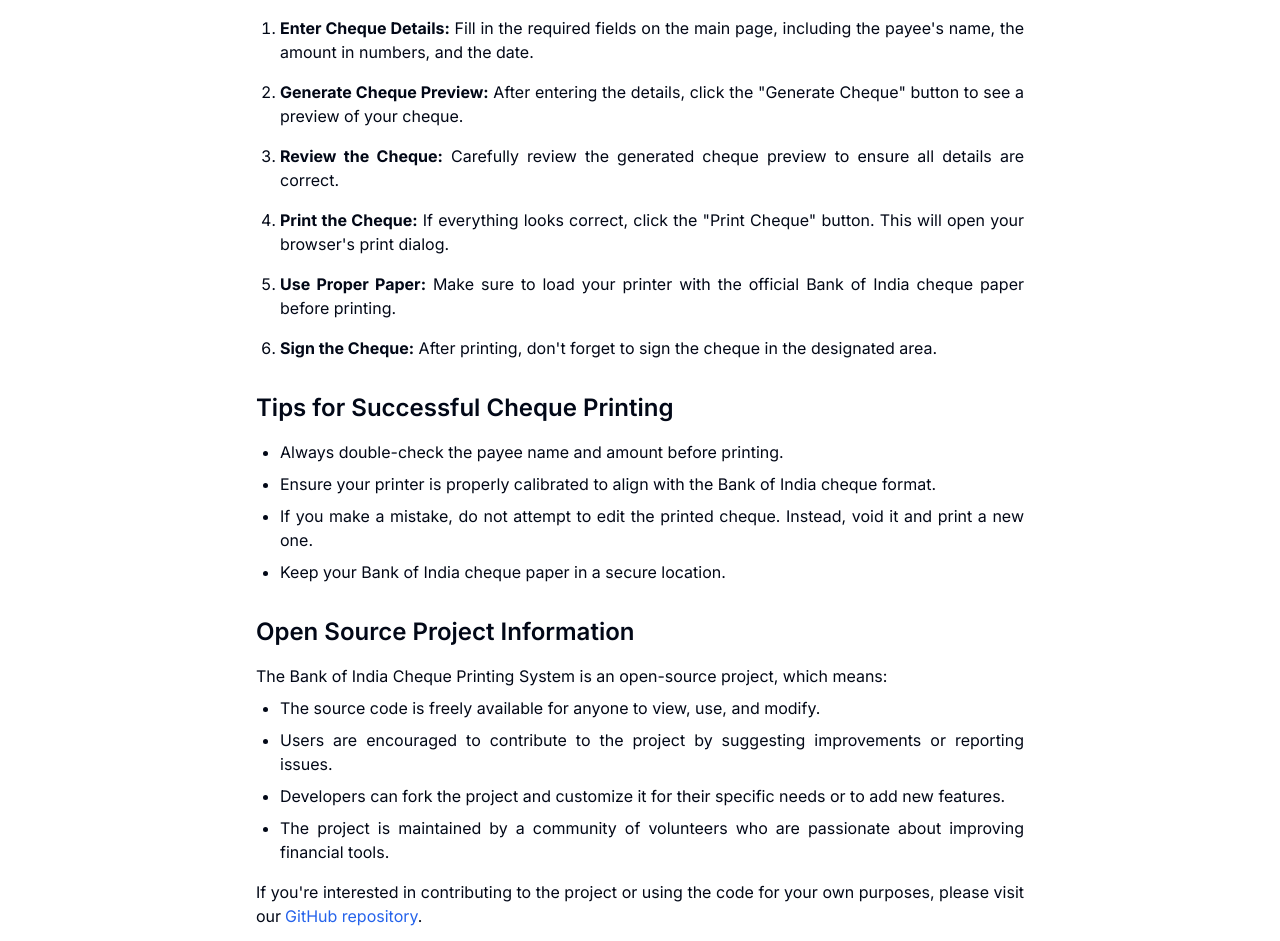
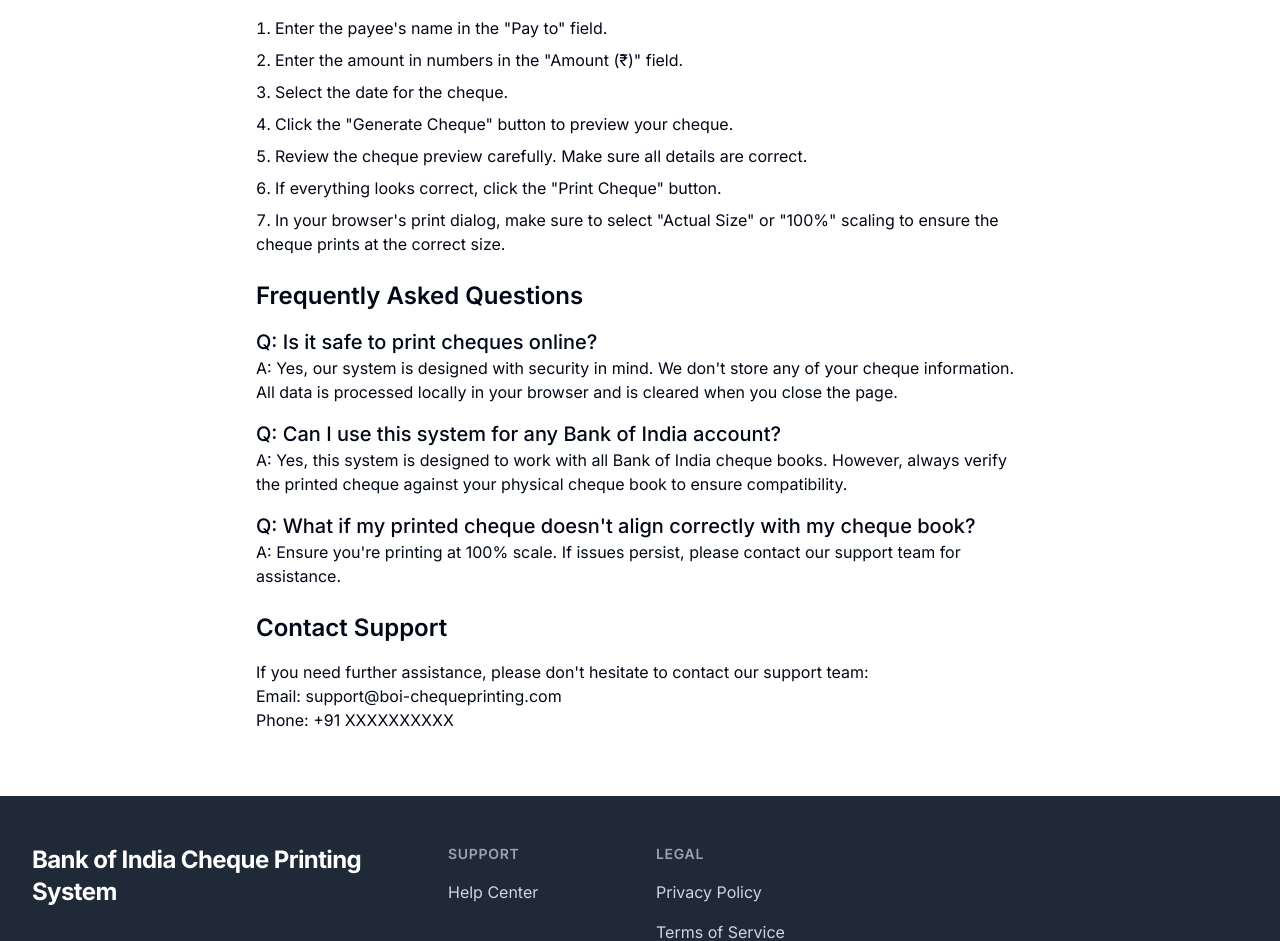
Before and after one commit to neil-jay/boi-cheque-printing-system, a Next.js app: page /help in a window 1280 px wide. Shown: the part 212-1153 px from the top of the page. Built offline with nearby package versions, Linux system fonts and the light colour scheme.

Commit message:
fix: Fix Eslint errors

```diff
--- a/app/help/page.tsx
+++ b/app/help/page.tsx
@@ -1,70 +1,50 @@
-import Link from 'next/link'
-import { Button } from "@/components/ui/button"
+import { Metadata } from 'next'
 import Header from '@/components/Header'
 import Footer from '@/components/Footer'
 
-export default function HelpCenter() {
+export const metadata: Metadata = {
+  title: 'Help | Bank of India Cheque Printing System',
+  description: 'Get help with using the Bank of India Cheque Printing System. Learn how to print cheques and troubleshoot common issues.',
+}
+
+export default function HelpPage() {
   return (
     <div className="min-h-screen flex flex-col">
       <Header />
       <main className="flex-grow container mx-auto px-4 py-8">
         <h1 className="text-3xl font-bold mb-6 text-center">Help Center</h1>
-        <div className="max-w-3xl mx-auto space-y-8">
-          <section className="text-justify">
-            <h2 className="text-2xl font-semibold mb-4">How to Use the Bank of India Cheque Printing System</h2>
-            <ol className="list-decimal pl-6 space-y-4">
-              <li>
-                <strong>Enter Cheque Details:</strong> Fill in the required fields on the main page, including the payee's name, the amount in numbers, and the date.
-              </li>
-              <li>
-                <strong>Generate Cheque Preview:</strong> After entering the details, click the "Generate Cheque" button to see a preview of your cheque.
-              </li>
-              <li>
-                <strong>Review the Cheque:</strong> Carefully review the generated cheque preview to ensure all details are correct.
-              </li>
-              <li>
-                <strong>Print the Cheque:</strong> If everything looks correct, click the "Print Cheque" button. This will open your browser's print dialog.
-              </li>
-              <li>
-                <strong>Use Proper Paper:</strong> Make sure to load your printer with the official Bank of India cheque paper before printing.
-              </li>
-              <li>
-                <strong>Sign the Cheque:</strong> After printing, don't forget to sign the cheque in the designated area.
-              </li>
-            </ol>
-          </section>
-          <section className="text-justify">
-            <h2 className="text-2xl font-semibold mb-4">Tips for Successful Cheque Printing</h2>
-            <ul className="list-disc pl-6 space-y-2">
-              <li>Always double-check the payee name and amount before printing.</li>
-              <li>Ensure your printer is properly calibrated to align with the Bank of India cheque format.</li>
-              <li>If you make a mistake, do not attempt to edit the printed cheque. Instead, void it and print a new one.</li>
-              <li>Keep your Bank of India cheque paper in a secure location.</li>
-            </ul>
-          </section>
-          <section id="open-source" className="text-justify">
-            <h2 className="text-2xl font-semibold mb-4">Open Source Project Information</h2>
-            <p>
-              The Bank of India Cheque Printing System is an open-source project, which means:
-            </p>
-            <ul className="list-disc pl-6 space-y-2 mt-2">
-              <li>The source code is freely available for anyone to view, use, and modify.</li>
-              <li>Users are encouraged to contribute to the project by suggesting improvements or reporting issues.</li>
-              <li>Developers can fork the project and customize it for their specific needs or to add new features.</li>
-              <li>The project is maintained by a community of volunteers who are passionate about improving financial tools.</li>
-            </ul>
-            <p className="mt-4">
-              If you're interested in contributing to the project or using the code for your own purposes, please visit our
-              <a href="https://github.com/example/boi-cheque-printing" className="text-blue-600 hover:underline ml-1" target="_blank" rel="noopener noreferrer">
-                GitHub repository
-              </a>.
-            </p>
-          </section>
-          <div className="text-center">
-            <Link href="/">
-              <Button>Return to Cheque Printing</Button>
-            </Link>
+        <div className="prose max-w-3xl mx-auto">
+          <h2 className="text-2xl font-semibold mt-6 mb-4">How to Print a Cheque</h2>
+          <ol className="list-decimal list-inside space-y-2">
+            <li>Enter the payee&apos;s name in the &quot;Pay to&quot; field.</li>
+            <li>Enter the amount in numbers in the &quot;Amount (₹)&quot; field.</li>
+            <li>Select the date for the cheque.</li>
+            <li>Click the &quot;Generate Cheque&quot; button to preview your cheque.</li>
+            <li>Review the cheque preview carefully. Make sure all details are correct.</li>
+            <li>If everything looks correct, click the &quot;Print Cheque&quot; button.</li>
+            <li>In your browser&apos;s print dialog, make sure to select &quot;Actual Size&quot; or &quot;100%&quot; scaling to ensure the cheque prints at the correct size.</li>
+          </ol>
+
+          <h2 className="text-2xl font-semibold mt-6 mb-4">Frequently Asked Questions</h2>
+          <div className="space-y-4">
+            <div>
+              <h3 className="text-xl font-medium">Q: Is it safe to print cheques online?</h3>
+              <p>A: Yes, our system is designed with security in mind. We don&apos;t store any of your cheque information. All data is processed locally in your browser and is cleared when you close the page.</p>
+            </div>
+            <div>
+              <h3 className="text-xl font-medium">Q: Can I use this system for any Bank of India account?</h3>
+              <p>A: Yes, this system is designed to work with all Bank of India cheque books. However, always verify the printed cheque against your physical cheque book to ensure compatibility.</p>
+            </div>
+            <div>
+              <h3 className="text-xl font-medium">Q: What if my printed cheque doesn&apos;t align correctly with my cheque book?</h3>
+              <p>A: Ensure you&apos;re printing at 100% scale. If issues persist, please contact our support team for assistance.</p>
+            </div>
           </div>
+
+          <h2 className="text-2xl font-semibold mt-6 mb-4">Contact Support</h2>
+          <p>If you need further assistance, please don&apos;t hesitate to contact our support team:</p>
+          <p>Email: support@boi-chequeprinting.com<br />
+          Phone: +91 XXXXXXXXXX</p>
         </div>
       </main>
       <Footer />
--- a/app/privacy/page.tsx
+++ b/app/privacy/page.tsx
@@ -1,4 +1,3 @@
-import Link from 'next/link'
 import { Metadata } from 'next'
 import Header from '@/components/Header'
 import Footer from '@/components/Footer'
@@ -54,7 +53,7 @@
           <p>Our website may contain links to other sites. Please be aware that we are not responsible for the content or privacy practices of such other sites. We encourage our users to be aware when they leave our site and to read the privacy statements of any other site that collects personally identifiable information.</p>
 
           <h2 className="text-2xl font-semibold mt-6 mb-4">Changes to This Privacy Policy</h2>
-          <p>We may update our Privacy Policy from time to time. We will notify you of any changes by posting the new Privacy Policy on this page and updating the "Last updated" date at the top of this Privacy Policy.</p>
+          <p>We may update our Privacy Policy from time to time. We will notify you of any changes by posting the new Privacy Policy on this page and updating the &quot;Last updated&quot; date at the top of this Privacy Policy.</p>
 
           <h2 className="text-2xl font-semibold mt-6 mb-4">Contact Us</h2>
           <p>If you have any questions about this Privacy Policy, please contact us at:</p>
--- a/components/Footer.tsx
+++ b/components/Footer.tsx
@@ -35,7 +35,7 @@
                 </h3>
                 <ul className="mt-4 space-y-4">
                   <li>
-                    <Link href="#" className="text-base text-gray-300 hover:text-white transition duration-150 ease-in-out">
+                    <Link href="/help" className="text-base text-gray-300 hover:text-white transition duration-150 ease-in-out">
                       Help Center
                     </Link>
                   </li>
--- a/components/ui/input.tsx
+++ b/components/ui/input.tsx
@@ -2,10 +2,7 @@
 
 import { cn } from "@/lib/utils"
 
-export interface InputProps
-  extends React.InputHTMLAttributes<HTMLInputElement> {}
-
-const Input = React.forwardRef<HTMLInputElement, InputProps>(
+const Input = React.forwardRef<HTMLInputElement, React.InputHTMLAttributes<HTMLInputElement>>(
   ({ className, type, ...props }, ref) => {
     return (
       <input
```
